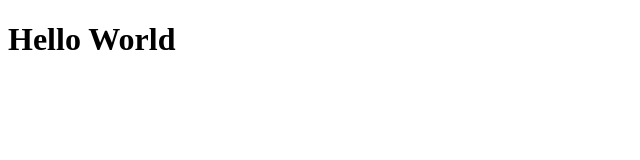
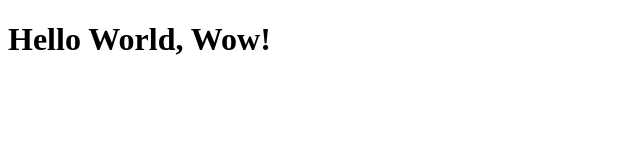
Before and after one commit to AliNisarAhmed/react-boilerplate, a React app: page / in a window 1280 px wide. Shown: the top 160 px of the page, without its empty margins (0-640 px from the left). Built offline with nearby package versions, Linux system fonts and the light colour scheme.

Commit message:
Adding webpack-dev-server, adding flags and configs

```diff
--- a/package.json
+++ b/package.json
@@ -5,7 +5,7 @@
 	"main": "index.js",
 	"scripts": {
 		"test": "echo \"Error: no test specified\" && exit 1",
-		"dev": "webpack --watch --config webpack.config.dev.js",
+		"dev": "webpack-dev-server --open --config webpack.config.dev.js",
 		"build": "webpack --config webpack.config.prod.js"
 	},
 	"author": "",
@@ -28,6 +28,7 @@
 		"html-webpack-plugin": "^3.2.0",
 		"webpack": "^4.41.2",
 		"webpack-cli": "^3.3.10",
+		"webpack-dev-server": "^3.10.1",
 		"webpack-merge": "^4.2.2"
 	},
 	"dependencies": {
--- a/src/App.js
+++ b/src/App.js
@@ -2,7 +2,7 @@ import React from 'react';
 
 class App extends React.Component {
 	render () {
-		return <h1>Hello World</h1>
+		return <h1>Hello World, Wow!</h1>
 	}
 }
 
--- a/webpack.config.dev.js
+++ b/webpack.config.dev.js
@@ -2,5 +2,8 @@ const merge = require('webpack-merge');
 const baseConfig = require('./webpack.config.base');
 
 module.exports = merge(baseConfig, {
-	mode: 'development'
+	mode: 'development',
+	devServer: {
+		port: 9000
+	}
 });
```
Also changed, not shown: 1 other file (tests, documents, lock files or other folders).
